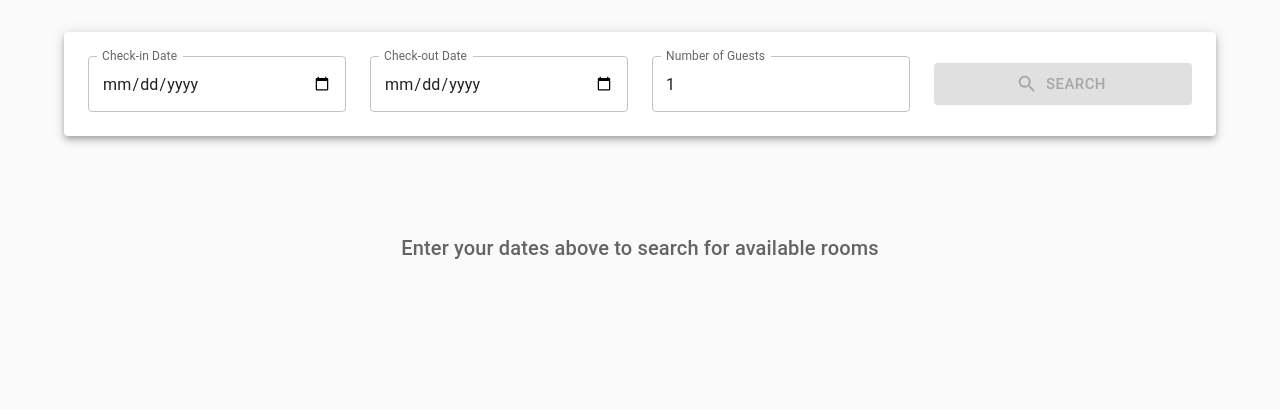
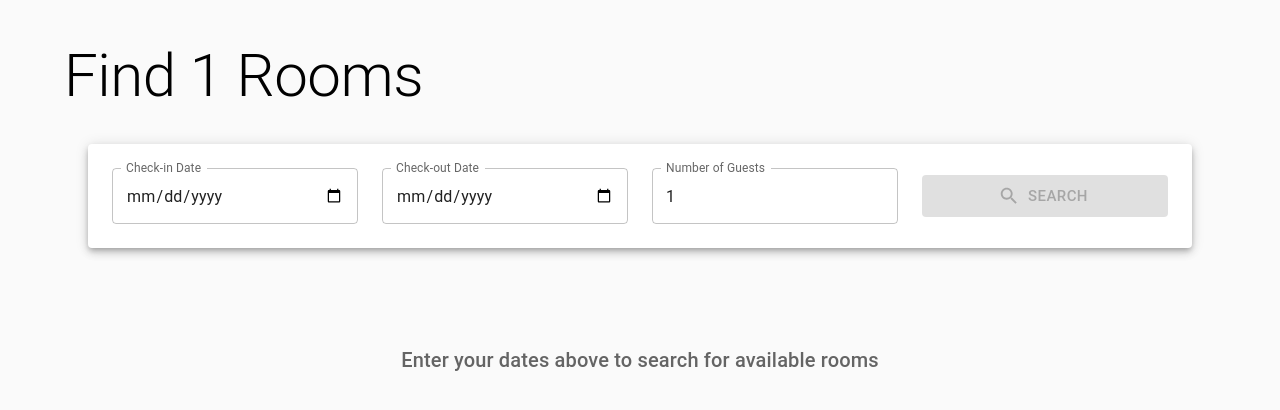
Before and after one commit to BNewman73/hrs, a React app in the folder frontend/: page /rooms/1 in a window 1280 px wide. Shown: the top 410 px of the page. Built offline with nearby package versions, Linux system fonts and the light colour scheme; the HTML template or start-up script is replaced by a standard one.

Commit message:
cleaning up booking guest views

```diff
--- a/frontend/src/App.tsx
+++ b/frontend/src/App.tsx
@@ -2,11 +2,11 @@ import GlobalSnackbar from "./components/GlobalSnackbar";
 import { BrowserRouter, Route, Routes } from "react-router-dom";
 import DashboardPage from "./components/DashboardPage";
 import LoginPage from "./components/login/LoginPage";
-import RoomAvailability from "./components/reservations/RoomAvailability";
 import RoomTypesPage from "./components/reservations/RoomTypesPage";
 import BookingCancel from "./components/reservations/BookingCancel";
 import BookingSuccess from "./components/reservations/BookingSuccess";
 import HomePage from "./components/HomePage";
+import BookingPage from "./components/reservations/BookingPage";
 
 function App() {
   return (
@@ -17,7 +17,7 @@ function App() {
         <Routes>
           <Route path="/Login" element={<LoginPage />} />
           <Route path="/dashboard" element={<DashboardPage />} />
-          <Route path="/rooms/:roomType" element={<RoomAvailability />} />
+          <Route path="/rooms/:roomType" element={<BookingPage />} />
           <Route path="/types" element={<RoomTypesPage />} />
           <Route path="/booking-success" element={<BookingSuccess />} />
           <Route path="/booking-cancel" element={<BookingCancel />} />
--- a/frontend/src/components/HomePage.tsx
+++ b/frontend/src/components/HomePage.tsx
@@ -9,6 +9,7 @@ import {
 import MenuIcon from "@mui/icons-material/Menu";
 import RoomAvailability from "./reservations/RoomAvailability";
 import { useNavigate } from "react-router-dom";
+import type { RoomType } from "../types/enum";
 
 const VIDEO_URL = import.meta.env.VITE_HOME_VIDEO_URL;
 export default function HomePage() {
@@ -230,7 +231,7 @@ export default function HomePage() {
                 },
               }}
             >
-              <RoomAvailability />
+              <RoomAvailability roomType={"SINGLE" as RoomType} />
             </Box>
           </Box>
         </Box>
--- /dev/null
+++ b/frontend/src/components/reservations/BookingPage.tsx
@@ -0,0 +1,20 @@
+import { useParams } from "react-router-dom";
+import RoomAvailability from "./RoomAvailability";
+import type { RoomType } from "../../types/enum";
+import { Box, Container, Typography } from "@mui/material";
+
+const BookingPage: React.FC = () => {
+  const { roomType } = useParams<{ roomType: string }>();
+  return (
+    <Container maxWidth="lg" sx={{ mt: 5 }}>
+      <Box>
+        <Typography variant="h2">
+          Find {roomType!.charAt(0) + roomType!.slice(1).toLowerCase()} Rooms
+        </Typography>
+      </Box>
+      <RoomAvailability roomType={roomType as RoomType} />
+    </Container>
+  );
+};
+
+export default BookingPage;
--- a/frontend/src/components/reservations/RoomAvailability.tsx
+++ b/frontend/src/components/reservations/RoomAvailability.tsx
@@ -1,13 +1,15 @@
 import { useState } from "react";
-import { useParams } from "react-router-dom";
 import { Container, Paper, Grid, TextField, Button } from "@mui/material";
 import { SearchOutlined } from "@mui/icons-material";
 import { useGetAvailableRoomsQuery } from "../../features/roomApi";
 import RoomList from "./RoomList";
+import type { RoomType } from "../../types/enum";
 
-const RoomAvailability: React.FC = () => {
-  const { roomType } = useParams<{ roomType: string }>();
+interface RoomAvailabilityProps {
+  roomType: RoomType;
+}
 
+const RoomAvailability: React.FC<RoomAvailabilityProps> = ({ roomType }) => {
   const [checkInDate, setCheckInDate] = useState<string>("");
   const [checkOutDate, setCheckOutDate] = useState<string>("");
   const [guests, setGuests] = useState<number>(1);
--- a/frontend/src/components/reservations/RoomDetailsModal.tsx
+++ b/frontend/src/components/reservations/RoomDetailsModal.tsx
@@ -23,7 +23,12 @@ const RoomDetailsModal: React.FC<RoomDetailsModalProps> = ({ roomNumber }) => {
   const handleClose = () => setOpen(false);
   return (
     <>
-      <Button onClick={handleOpen} variant="contained" size="small">
+      <Button
+        sx={{ whiteSpace: "nowrap" }}
+        onClick={handleOpen}
+        variant="contained"
+        size="small"
+      >
         View Availability
       </Button>
       <Modal open={open} onClose={handleClose}>
--- a/frontend/src/components/reservations/SearchCard.tsx
+++ b/frontend/src/components/reservations/SearchCard.tsx
@@ -109,12 +109,13 @@ const RoomResultCard = ({
         sx={{
           flex: 1,
           display: "flex",
-          flexDirection: "column",
+          flexDirection: "row",
           justifyContent: "space-between",
           p: 2,
           minHeight: 120,
         }}
       >
+        <Box sx={{ display: "flex", flexDirection: "column", width: 3 / 5 }}>
           <Box sx={{ display: "flex", gap: "30px" }}>
             <Typography variant="h6" component="h3" gutterBottom>
               Room {room.roomNumber}
@@ -131,6 +132,10 @@ const RoomResultCard = ({
               </Typography>
             </Typography>
           </Box>
+          <Box>
+            <Typography>{room.description}</Typography>
+          </Box>
+        </Box>
 
         <Box
           sx={{
@@ -138,9 +143,10 @@ const RoomResultCard = ({
             alignItems: "center",
             justifyContent: "space-between",
             mt: 2,
+            width: 1 / 5,
           }}
         >
-          <Stack direction="row" spacing={1}>
+          <Stack direction="column" spacing={1}>
             <Button
               variant="contained"
               size="small"
```
Lines whose indentation alone changed are shown as unchanged.
